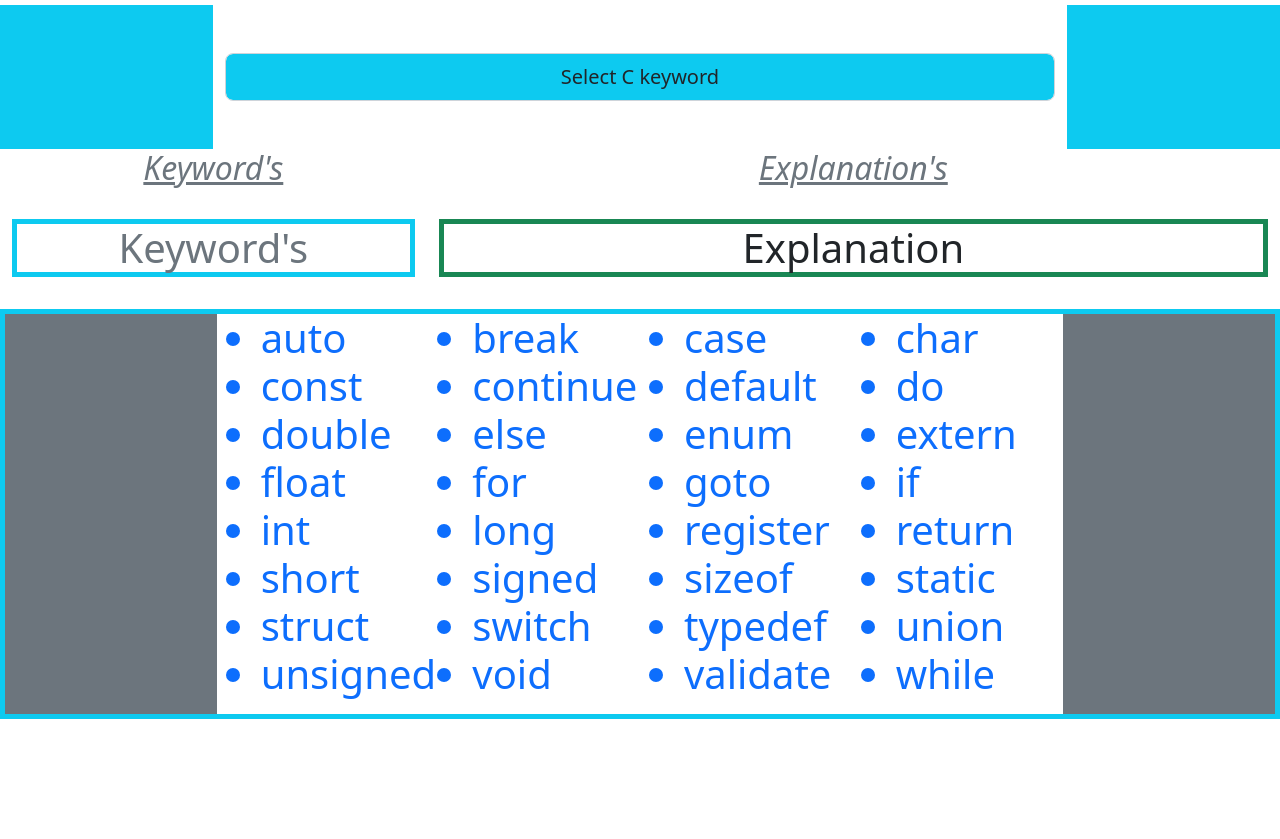
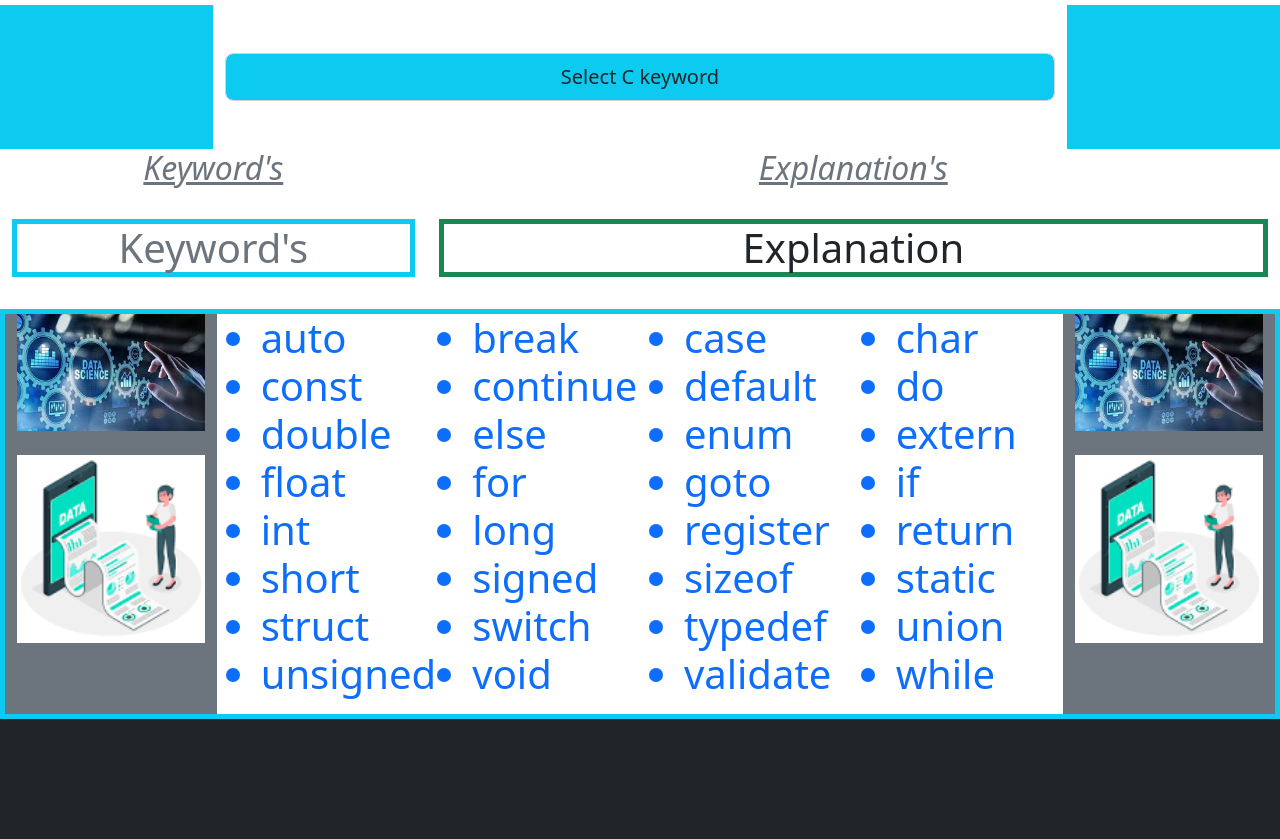
Before and after one commit to KumarPiyush89/CReservedWords, a plain HTML site: page 32Keyword.html in a window 1280 px wide. Shown: the part 836-1675 px from the top of the page. Before the commit the page ends 1555 px from the top, so only its background shows below. Drawn offline with nearby package versions, Linux system fonts and the light colour scheme.

Commit message:
Add files via upload

```diff
--- a/32Keyword.html
+++ b/32Keyword.html
@@ -102,7 +102,7 @@
                     <div class="col-sm-8 text-center"><br/><br/>
                         <select id="Keyword" class="form-control form-control-lg text-center bg-info" onchange="displayInfo();"></select><br/><br/>
                     </div>
-                    <div class="col-sm-2 bg-info"></div>
+                    <div class="col-sm-2 bg-info " ></div>
                 </div>
                 <div class="row">
                     <div class="col-sm-4 text-center">
@@ -119,7 +119,7 @@
             </div>
 
             <div class="row border border border-info border-5 text-primary">
-                <div class="col-sm-2 bg-secondary"></div>
+                <div class="col-sm-2 bg-secondary"><img src="images.jfif" alt="data" style="width: 100%; "/><br/><br/><img src="download.png" alt="data" style="width: 100%; "/></div>
                 <div class="col-sm-2">
                     <ul>
                     <h1><li>auto<br/></li>
@@ -177,7 +177,12 @@
                     </ul>
                 </div>
 
-                <div class="col-sm-2 bg-secondary"></div>
+                <div class="col-sm-2 bg-secondary"  ><img src="images.jfif" alt="data" style="width: 100%; "/><br/><br/><img src="download.png" alt="data" style="width: 100%; "/></div>
+            </div>
+            <div class="row">
+                <div class="col-sm-12 bg-dark">
+                    <br/><br/><br/><br/><br/>
+                </div>
             </div>
         </div>
 
```
Also changed, not shown: download.png (added), images.jfif (added).
